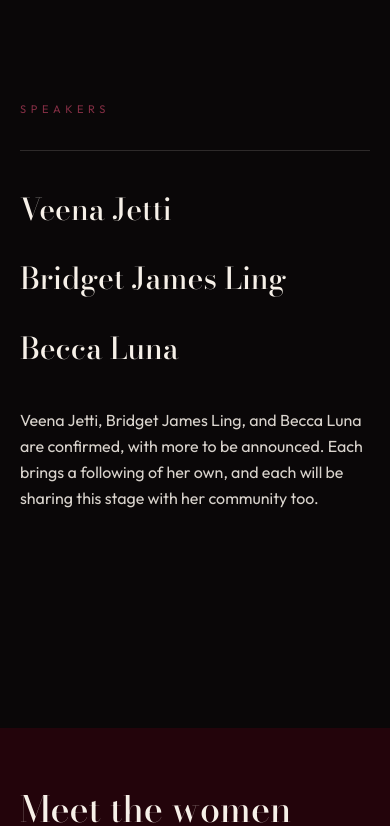
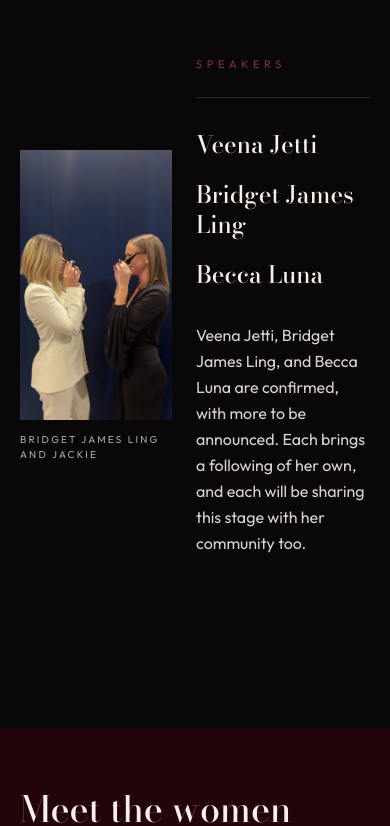
Before and after one commit to westrosemedia/wildly-wealthy-woman-live, a Next.js app: page /sponsors in a window 390 px wide. Shown: the part 1853-2679 px from the top of the page. Built offline with nearby package versions, Linux system fonts and the light colour scheme; no server answers.

Commit message:
Add Bridget James Ling and Jackie still to Speakers.
Copy Stephanie's attached photo into public/media and show it on the
sponsor-deck Speakers slide, with her identification as caption and alt.

Co-authored-by: stephanie <stephanie@westrosemedia.com>

```diff
--- a/src/app/sponsors/page.tsx
+++ b/src/app/sponsors/page.tsx
@@ -91,21 +91,29 @@ export default function SponsorsPage() {
       </Slide>
 
       <Slide>
-        <div className="mx-auto w-full max-w-[92rem] px-5 py-24 md:px-10">
+        <div className="mx-auto grid w-full max-w-[92rem] grid-cols-[minmax(0,9.5rem)_1fr] items-center gap-x-6 gap-y-8 px-5 py-20 md:grid-cols-[minmax(0,20rem)_1fr] md:gap-12 md:px-10 md:py-24">
+          <figure className="w-full">
+            <MediaFrame slot={mediaSlots.speakersBridgetJackie} />
+            <figcaption className="mt-3 text-[10px] tracking-[0.22em] text-cream/70 uppercase">
+              {mediaSlots.speakersBridgetJackie.caption}
+            </figcaption>
+          </figure>
+          <div>
             <SlideKicker>{copy.speakers.heading}</SlideKicker>
-          <div className="mt-8 grid gap-8 border-t border-cream/15 pt-10 md:grid-cols-3">
+            <div className="mt-6 grid gap-5 border-t border-cream/15 pt-8 md:mt-8 md:grid-cols-3 md:gap-8 md:pt-10">
               {copy.speakers.names.map((name) => (
                 <h3
                   key={name}
-                className="font-heading text-3xl leading-tight text-cream md:text-4xl"
+                  className="font-heading text-2xl leading-tight text-cream md:text-4xl"
                 >
                   {name}
                 </h3>
               ))}
             </div>
-          <p className="mt-10 max-w-3xl text-base leading-relaxed text-ivory/88 md:text-xl">
+            <p className="mt-8 max-w-3xl text-base leading-relaxed text-ivory/88 md:mt-10 md:text-xl">
               {copy.speakers.body}
             </p>
+          </div>
         </div>
       </Slide>
 
--- a/src/lib/media.ts
+++ b/src/lib/media.ts
@@ -61,6 +61,15 @@ export const mediaSlots: Record<string, MediaSlot> = {
     caption: "",
     filename: "event-phoenix.jpg",
     aspect: "aspect-[16/10]",
+  },
+  speakersBridgetJackie: {
+    id: "speakersBridgetJackie",
+    kind: "image",
+    src: "/media/speakers-bridget-jackie.jpg",
+    alt: "Bridget James Ling and Jackie",
+    caption: "Bridget James Ling and Jackie",
+    filename: "speakers-bridget-jackie.jpg",
+    aspect: "aspect-[9/16]",
   },
 };
 
```
Also changed, not shown: public/media/README.md, public/media/speakers-bridget-jackie.jpg (added). Lines whose indentation alone changed are shown as unchanged.
